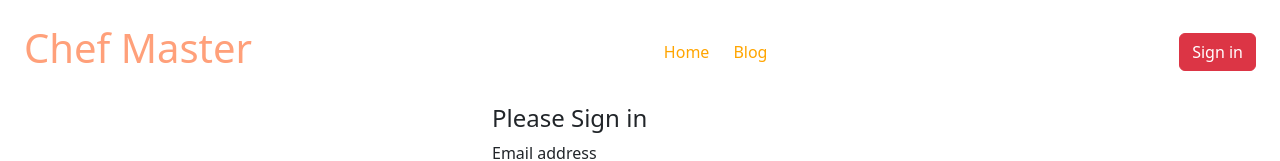
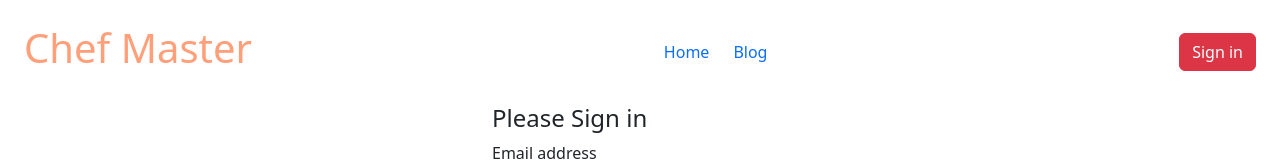
Before and after one commit to wazed-biplob/Chef-Master-Client, a React (Vite) app: page /login in a window 1280 px wide. Shown: the top 161 px of the page. Built offline with nearby package versions, Linux system fonts and the light colour scheme; no server answers.

Commit message:
Active Link Applied

```diff
--- /dev/null
+++ b/src/Components/Home/ActiveLink/ActiveLink.css
@@ -0,0 +1,6 @@
+.active {
+  background-color: lightskyblue;
+  padding: 4px 6px;
+  color: white;
+  border-radius: 4px;
+}
--- /dev/null
+++ b/src/Components/Home/ActiveLink/ActiveLink.jsx
@@ -0,0 +1,13 @@
+import React from "react";
+import { NavLink } from "react-router-dom";
+import "./ActiveLink.css";
+
+const ActiveLink = ({ to, children }) => {
+  return (
+    <NavLink to={to} className={({ isActive }) => (isActive ? "active" : "")}>
+      {children}
+    </NavLink>
+  );
+};
+
+export default ActiveLink;
--- a/src/Routes/PrivateRoutes.jsx
+++ b/src/Routes/PrivateRoutes.jsx
@@ -6,7 +6,7 @@ import { Spinner } from "react-bootstrap";
 const PrivateRoutes = ({ children }) => {
   const { user, loading } = useContext(AuthContext);
   const location = useLocation();
-  console.log(location);
+
   if (user) {
     return children;
   }
--- /dev/null
+++ b/src/Shared/Navbar.css
@@ -0,0 +1,3 @@
+a {
+  text-decoration: none !important;
+}
--- a/src/Shared/Navbar.jsx
+++ b/src/Shared/Navbar.jsx
@@ -3,6 +3,8 @@ import React, { useContext } from "react";
 import { Button } from "react-bootstrap";
 import { Link } from "react-router-dom";
 import { AuthContext } from "../Providers/AuthProvider/AuthProvider";
+import ActiveLink from "../Components/Home/ActiveLink/ActiveLink";
+import "./Navbar.css";
 
 const Header = () => {
   const { user, logOut } = useContext(AuthContext);
@@ -19,12 +21,15 @@ const Header = () => {
         </Link>
       </div>
       <div className="d-flex gap-4">
-        <Link style={{ color: "orange", textDecoration: "none" }} to="/">
+        <ActiveLink style={{ color: "orange", textDecoration: "none" }} to="/">
           Home
-        </Link>
-        <Link style={{ color: "orange", textDecoration: "none" }} to="/blog">
+        </ActiveLink>
+        <ActiveLink
+          style={{ color: "orange", textDecoration: "none" }}
+          to="/blog"
+        >
           Blog
-        </Link>
+        </ActiveLink>
       </div>
       <div className="d-flex gap-4">
         {user && (
```
